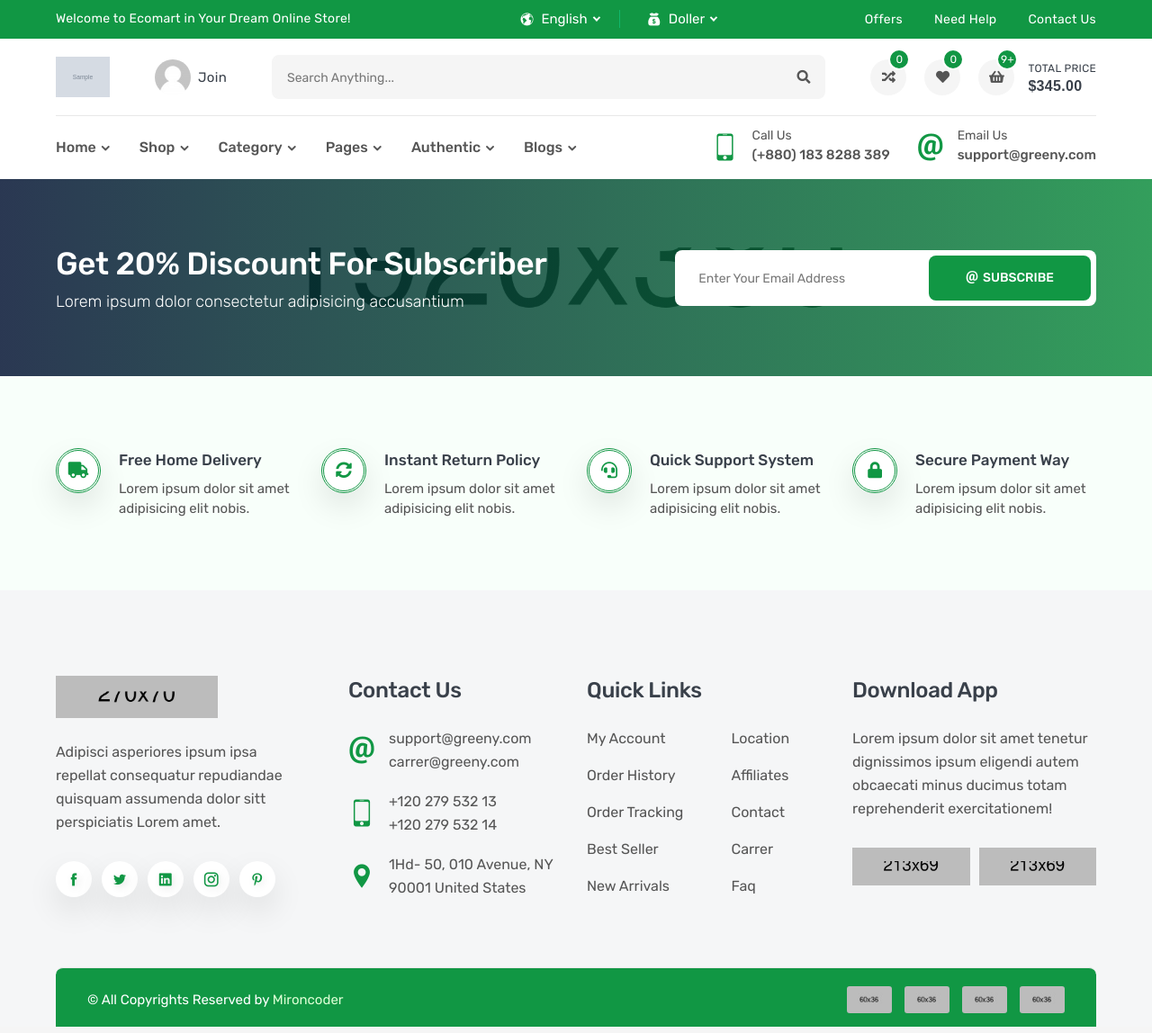
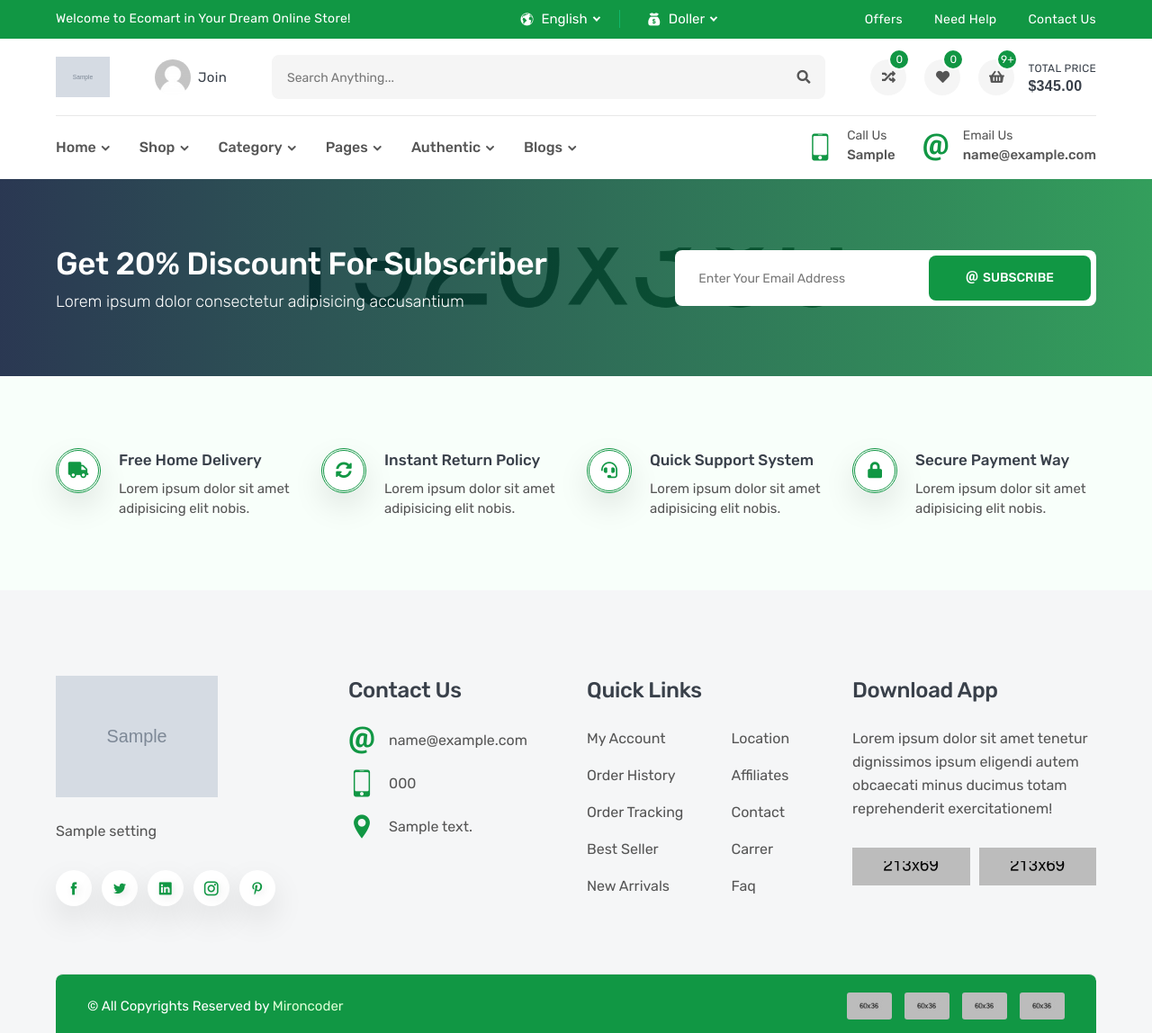
Before and after one commit to mohammdhawa/E-Commerce-Using-Django, a Django app: template templates/base.html in a window 1280 px wide. Shown: the whole page at 90% size. Run offline with Django 4.2, Linux system fonts and the light colour scheme; the template is opened without the code that fills it: most values are stand-ins (such as "Sample title", 1, 10 or a date in 2020); grey boxes marked "Sample" are stand-in pictures; some libraries are stand-ins or nearby versions.

Commit message:
show returned data from settings context processor in base page

```diff
--- a/templates/base.html
+++ b/templates/base.html
@@ -393,14 +393,14 @@
                                     <i class="icofont-ui-touch-phone"></i>
                                     <p>
                                         <small>call us</small>
-                                        <span>(+880) 183 8288 389</span>
+                                        <span>{{ settings_data.call_us }}</span>
                                     </p>
                                 </div>
                                 <div class="navbar-info">
                                     <i class="icofont-ui-email"></i>
                                     <p>
                                         <small>email us</small>
-                                        <span>support@greeny.com</span>
+                                        <span>{{ settings_data.email_us }}</span>
                                     </p>
                                 </div>
                             </div>
@@ -1070,9 +1070,9 @@
                     <div class="col-sm-6 col-xl-3">
                         <div class="footer-widget">
                             <a class="footer-logo" href="#">
-                                <img src="images/logo.png" alt="logo">
+                                <img src="{{ settings_data.logo.url }}" alt="logo">
                             </a>
-                            <p class="footer-desc">Adipisci asperiores ipsum ipsa repellat consequatur repudiandae quisquam assumenda dolor sitt perspiciatis Lorem amet.</p>
+                            <p class="footer-desc">{{ settings_data.subtitle }}</p>
                             <ul class="footer-social">
                                 <li><a class="icofont-facebook" href="#"></a></li>
                                 <li><a class="icofont-twitter" href="#"></a></li>
@@ -1089,20 +1089,18 @@
                                 <li>
                                     <i class="icofont-ui-email"></i>
                                     <p>
-                                        <span>support@greeny.com</span>
-                                        <span>carrer@greeny.com</span>
+                                        {{ settings_data.emails }}
                                     </p>
                                 </li>
                                 <li>
                                     <i class="icofont-ui-touch-phone"></i>
                                     <p>
-                                        <span>+120 279 532 13</span>
-                                        <span>+120 279 532 14</span>
+                                        {{ settings_data.phones|safe }}
                                     </p>
                                 </li>
                                 <li>
                                     <i class="icofont-location-pin"></i>
-                                    <p>1Hd- 50, 010 Avenue, NY 90001 United States</p>
+                                    <p>{{ settings_data.address }}</p>
                                 </li>
                             </ul>
                         </div>
```
